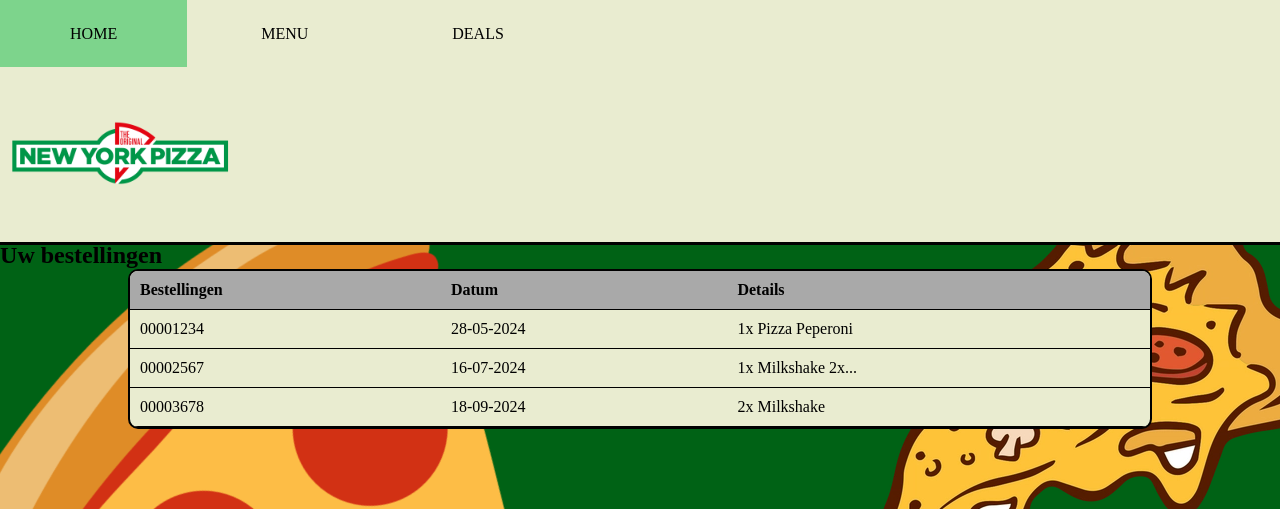
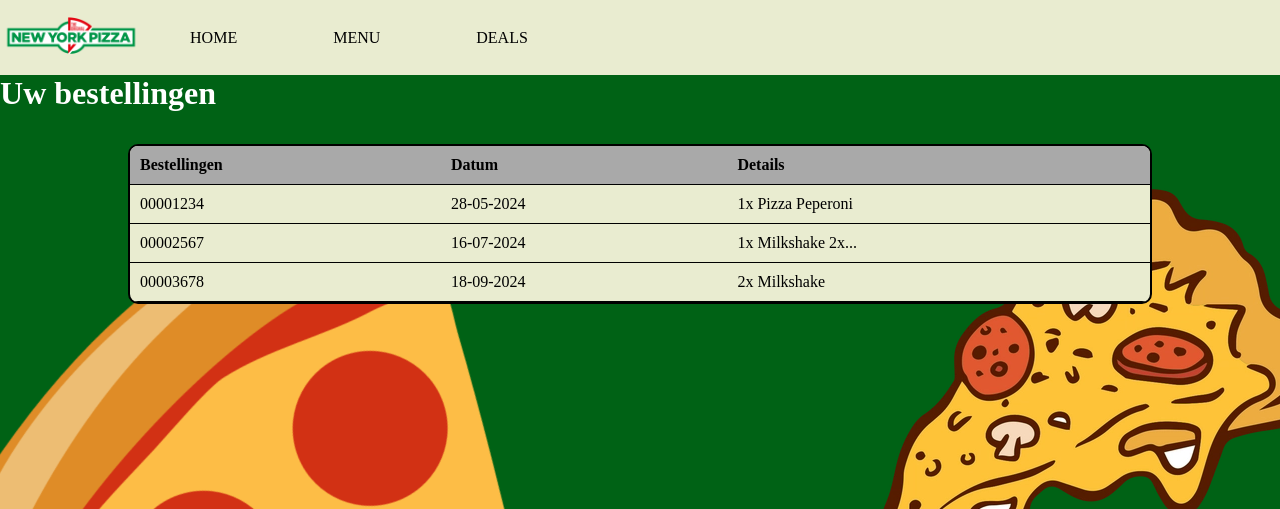
Before and after one commit to Olle-Git/PO_WEBAPP, a PHP site: page /Klant.html in a window 1280 px wide. Shown: the top 509 px of the page. Run offline with PHP 8.4, Linux system fonts and the light colour scheme.

Commit message:
Refactor Klant.html structure, update navigation bar styling, and correct redirection in form handler

```diff
--- a/Klant.html
+++ b/Klant.html
@@ -4,11 +4,10 @@
         <meta charset="UTF-8">
     <meta name="viewport" content="width=device-width, initial-scale=1.0">
     <meta name="author" content="Adrian Bleeker, Olle van Damme">
+    <link rel="stylesheet" href="style_paginas.css">
     <link rel="stylesheet" href="style.css">
-    <link rel="stylesheet" href="style_paginas.css">
-        <title>Uw bestellingen</title>
-
-        <style>
+    <title>Uw bestellingen</title>
+    <style>
     </style>
 
     </head>
@@ -17,16 +16,14 @@
 
     <nav>
         <ul class="nav-list">
-          <ul>
-            <li><a href="index.php">Home</a></li>
-            <li><a href="">Menu</a></li>
-            <li><a href="">Deals</a></li>
-            <li><img src="img/NYP.png" width="20%" alt="Not found"></li>
-          </ul>
+            <li class="navlogo"><img src="img/NYP.png" height="71px" alt="logo"></li>
+            <li class="navitems"><a href="index.php">Home</a></li>
+            <li class="navitems"><a href="">Menu</a></li>
+            <li class="navitems"><a href="">Deals</a></li>
         </ul>
     </nav>
 
-<h2>Uw bestellingen</h2>
+<h1 style="color: white; margin-bottom: 2rem;">Uw bestellingen</h2>
 
 <table>
   <thead>
--- a/formhandler.php
+++ b/formhandler.php
@@ -46,7 +46,7 @@ if ($_SERVER["REQUEST_METHOD"] == "POST") {
 
 // Controleer het wachtwoord en stuur de gebruiker door
 if (logincheck($username, $password)) {
-    header("Location: klant.php"); // Inloggen geslaagd
+    header("Location: klant.html"); // Inloggen geslaagd
 } else {
     header("Location: index.php?error=1"); // Inloggen mislukt
 }
--- a/style_paginas.css
+++ b/style_paginas.css
@@ -1,30 +1,33 @@
 /* navigatiebalk */
 /* voord deze navigatiebalk is gebruik gemaakt met behulp van de webiste van W3Schools*/
 /* CSS Navigation Bar. (z.d.). https://www.w3schools.com/css/css_navbar.asp*/
-
 nav ul {
     /* hier geven we de achtergrond een mooie kleur en zorgen we dat onze list geen puntjes heeft.
     ook laten we met width 100% de navigatiebalk over de hele pagina verspreiden.
     met de property text-align zetten we de list items in het midden zodat hoe groot de webiste ook is de de links altijd in het midden komen te staan*/
     list-style-type: none;
     background: #E9ECD0;
-    outline-style: solid;
-    outline-color: black;
-    width: 100%;
-    text-align: left;
+    display: flex;
 }
-nav li {
+.navlist {
     /*padding gebruiken we om de hoogte te kiezen*/
-    padding: 25px 0;
-    display: inline-block;
+    /* padding: 21px 0; */
+    height: 71px;
+    display: flex;
+    align-items: center; /* Center items vertically */
 }
 nav a {
     /* hier maken we de links zwart bold en hoofdletter en zetten we de tekst in het midden zonder streepje aan de onderkant. Met de padding maken we de vakjes de goede grootte*/
     color: black;
-    padding: 25px 70px;
+    /* padding: 25px 70px; */
     text-transform: uppercase;
     font-family: 'Times New Roman', Times, serif;
     text-align: center;
+    display: flex;
+    align-items: center; /* Center text vertically */
+    justify-content: center; /* Center text horizontally */
+    height: 100%; /* Match the height of .navlist */
+    padding-inline: 3rem;
 }
 nav a:hover {
     /* als we er met de cursor overheen gaan dan maken we de kleur rood zodat je beter kan zien op welk vakje je probeert te klikken */
```
